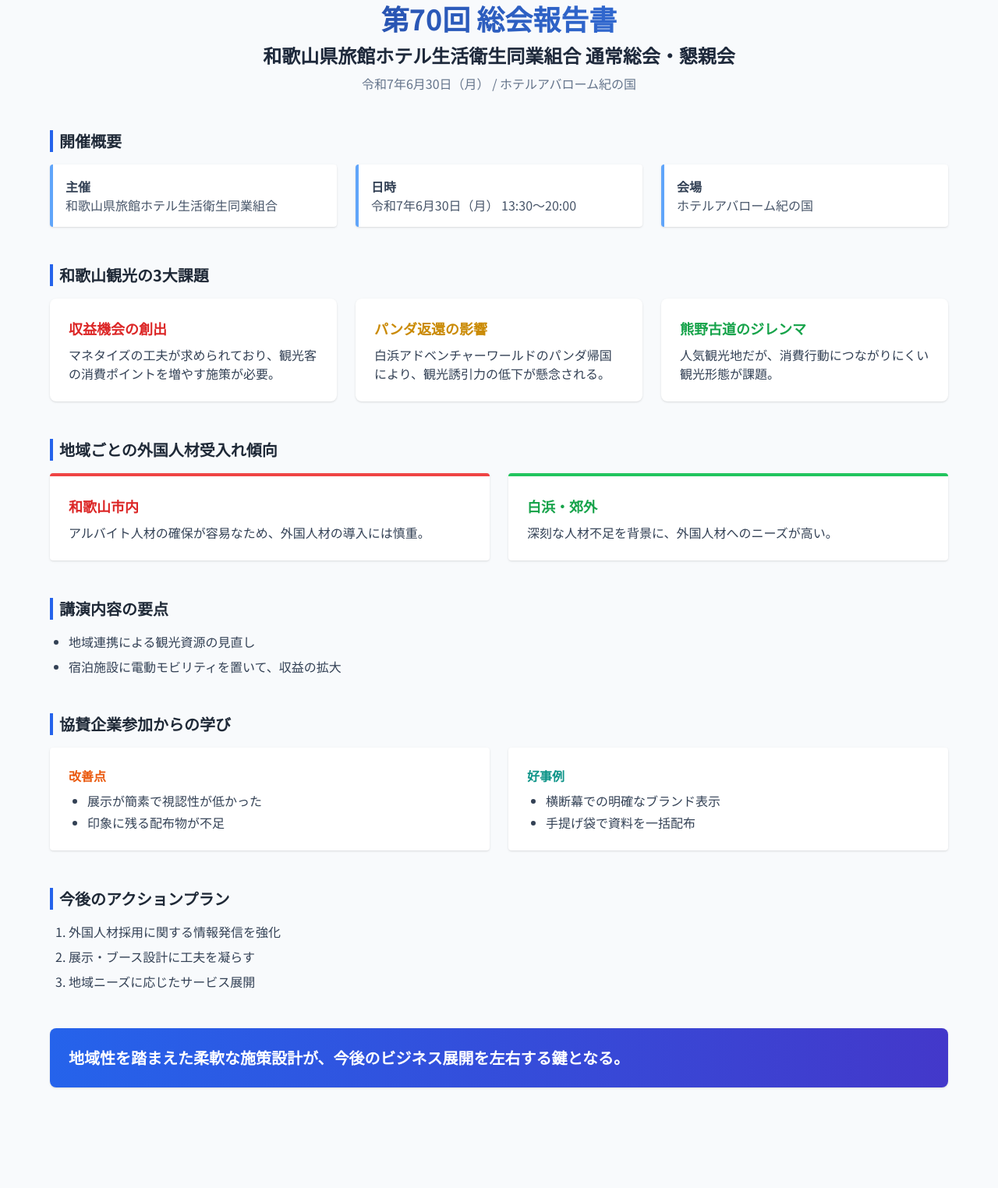
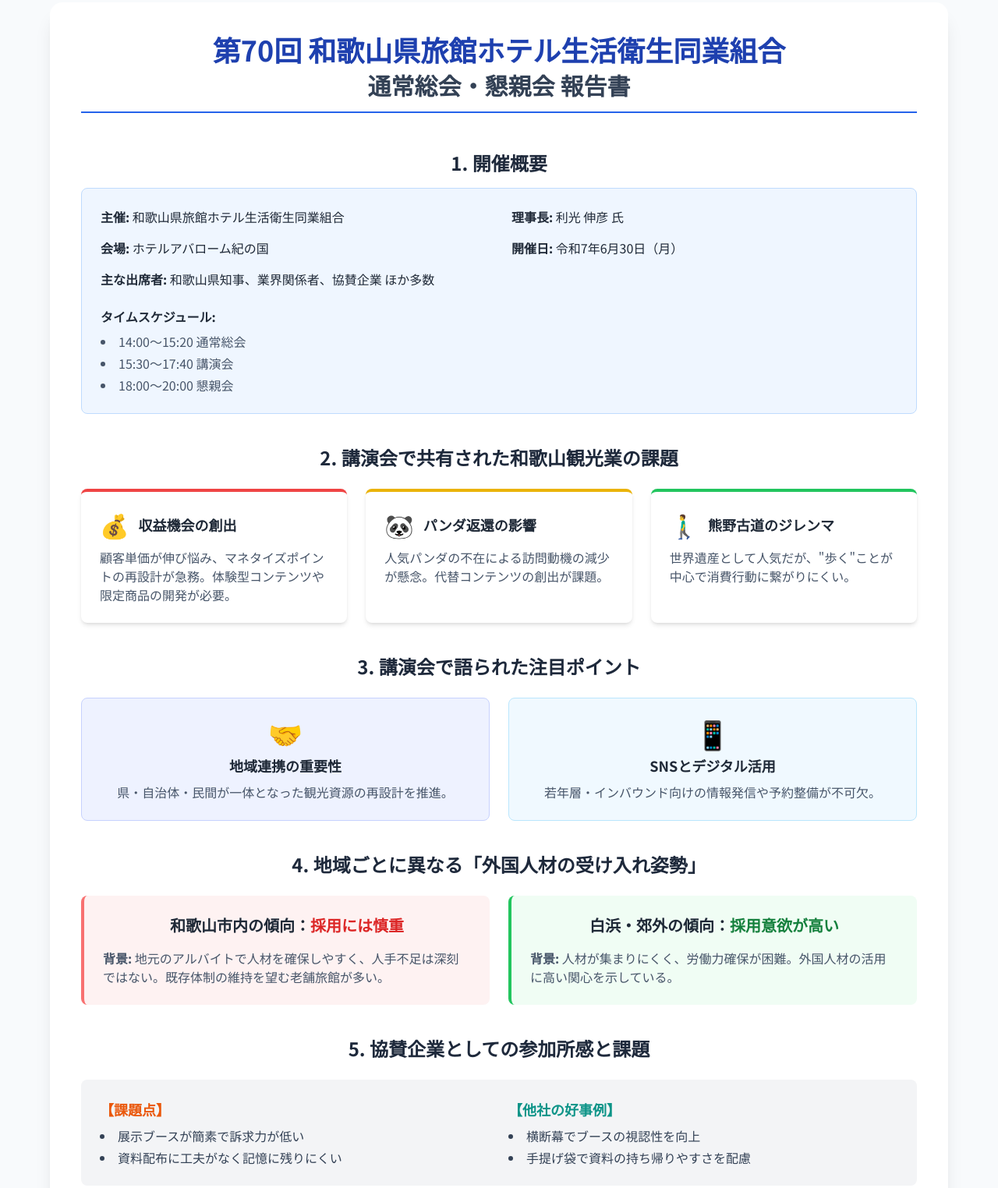
Before and after one commit to customergroupinc/wakayamazenryoren0630, a plain HTML site: page index.html in a window 1280 px wide. Shown: the part 29-1553 px from the top of the page at 78% size. Before the commit the page ends 1504 px from the top, so only its background shows below. Drawn offline with nearby package versions, Linux system fonts and the light colour scheme.

Commit message:
Update index.html

```diff
--- a/index.html
+++ b/index.html
@@ -3,130 +3,161 @@
 <head>
     <meta charset="UTF-8">
     <meta name="viewport" content="width=device-width, initial-scale=1.0">
-  <title>第70回 和歌山県旅館ホテル生活衛生同業組合 総会報告</title>
+    <title>第70回 和歌山県旅館ホテル生活衛生同業組合 通常総会・懇親会 報告書</title>
     <script src="https://cdn.tailwindcss.com"></script>
     <link href="https://fonts.googleapis.com/css2?family=Inter:wght@400;600;700&family=Noto+Sans+JP:wght@400;700&display=swap" rel="stylesheet">
     <style>
         body {
             font-family: 'Noto Sans JP', 'Inter', sans-serif;
         }
-    .gradient-text {
-      background: linear-gradient(to right, #1e3a8a, #3b82f6);
-      -webkit-background-clip: text;
-      -webkit-text-fill-color: transparent;
-      background-clip: text;
-      text-fill-color: transparent;
-    }
     </style>
 </head>
 <body class="bg-slate-50 text-gray-800 p-4 sm:p-6 md:p-8">
-  <div class="max-w-6xl mx-auto">
+    <div class="max-w-6xl mx-auto bg-white rounded-2xl shadow-xl p-6 md:p-10">
         <!-- ヘッダー -->
-    <header class="text-center mb-12">
-      <h1 class="text-4xl font-bold gradient-text mb-3">第70回 総会報告書</h1>
-      <h2 class="text-2xl font-bold text-slate-800">和歌山県旅館ホテル生活衛生同業組合 通常総会・懇親会</h2>
-      <p class="text-slate-500 mt-2">令和7年6月30日（月） / ホテルアバローム紀の国</p>
+        <header class="text-center mb-8 md:mb-12 border-b-2 border-blue-600 pb-4">
+            <h1 class="text-2xl sm:text-3xl md:text-4xl font-bold text-blue-800 mb-2">第70回 和歌山県旅館ホテル生活衛生同業組合</h1>
+            <h2 class="text-xl sm:text-2xl md:text-3xl font-bold text-slate-700">通常総会・懇親会 報告書</h2>
         </header>
 
         <!-- 開催概要 -->
-    <section class="mb-12">
-      <h3 class="text-xl font-bold mb-4 border-l-4 border-blue-600 pl-2">開催概要</h3>
-      <div class="grid grid-cols-1 md:grid-cols-2 lg:grid-cols-3 gap-6">
-        <div class="bg-white rounded shadow p-4 border-l-4 border-blue-400">
-          <p class="font-bold text-slate-700">主催</p>
-          <p class="text-slate-600">和歌山県旅館ホテル生活衛生同業組合</p>
-        </div>
-        <div class="bg-white rounded shadow p-4 border-l-4 border-blue-400">
-          <p class="font-bold text-slate-700">日時</p>
-          <p class="text-slate-600">令和7年6月30日（月） 13:30〜20:00</p>
-        </div>
-        <div class="bg-white rounded shadow p-4 border-l-4 border-blue-400">
-          <p class="font-bold text-slate-700">会場</p>
-          <p class="text-slate-600">ホテルアバローム紀の国</p>
-        </div>
-      </div>
-    </section>
-
-    <!-- 3大課題 -->
-    <section class="mb-12">
-      <h3 class="text-xl font-bold mb-4 border-l-4 border-blue-600 pl-2">和歌山観光の3大課題</h3>
-      <div class="grid grid-cols-1 md:grid-cols-3 gap-6">
-        <div class="bg-white p-6 rounded-lg shadow">
-          <h4 class="text-lg font-bold text-red-600 mb-2">収益機会の創出</h4>
-          <p class="text-slate-700">マネタイズの工夫が求められており、観光客の消費ポイントを増やす施策が必要。</p>
-        </div>
-        <div class="bg-white p-6 rounded-lg shadow">
-          <h4 class="text-lg font-bold text-yellow-600 mb-2">パンダ返還の影響</h4>
-          <p class="text-slate-700">白浜アドベンチャーワールドのパンダ帰国により、観光誘引力の低下が懸念される。</p>
-        </div>
-        <div class="bg-white p-6 rounded-lg shadow">
-          <h4 class="text-lg font-bold text-green-600 mb-2">熊野古道のジレンマ</h4>
-          <p class="text-slate-700">人気観光地だが、消費行動につながりにくい観光形態が課題。</p>
-        </div>
-      </div>
-    </section>
-
-    <!-- 地域ごとの外国人材意識 -->
-    <section class="mb-12">
-      <h3 class="text-xl font-bold mb-4 border-l-4 border-blue-600 pl-2">地域ごとの外国人材受入れ傾向</h3>
-      <div class="grid grid-cols-1 md:grid-cols-2 gap-6">
-        <div class="bg-white p-6 rounded shadow border-t-4 border-red-500">
-          <h4 class="text-lg font-bold text-red-600 mb-2">和歌山市内</h4>
-          <p class="text-slate-700">アルバイト人材の確保が容易なため、外国人材の導入には慎重。</p>
-        </div>
-        <div class="bg-white p-6 rounded shadow border-t-4 border-green-500">
-          <h4 class="text-lg font-bold text-green-600 mb-2">白浜・郊外</h4>
-          <p class="text-slate-700">深刻な人材不足を背景に、外国人材へのニーズが高い。</p>
-        </div>
-      </div>
-    </section>
-
-    <!-- 講演内容 -->
-    <section class="mb-12">
-      <h3 class="text-xl font-bold mb-4 border-l-4 border-blue-600 pl-2">講演内容の要点</h3>
-      <ul class="list-disc pl-6 text-slate-700 space-y-2">
-        <li>地域連携による観光資源の見直し</li>
-        <li>宿泊施設に電動モビリティを置いて、収益の拡大</li>
-      </ul>
-    </section>
-
-    <!-- 協賛企業としての学び -->
-    <section class="mb-12">
-      <h3 class="text-xl font-bold mb-4 border-l-4 border-blue-600 pl-2">協賛企業参加からの学び</h3>
-      <div class="grid grid-cols-1 md:grid-cols-2 gap-6">
-        <div class="bg-white p-6 rounded shadow">
-          <h4 class="font-bold text-orange-600 mb-2">改善点</h4>
-          <ul class="list-disc pl-6 text-slate-700 space-y-1">
-            <li>展示が簡素で視認性が低かった</li>
-            <li>印象に残る配布物が不足</li>
-          </ul>
-        </div>
-        <div class="bg-white p-6 rounded shadow">
-          <h4 class="font-bold text-teal-600 mb-2">好事例</h4>
-          <ul class="list-disc pl-6 text-slate-700 space-y-1">
-            <li>横断幕での明確なブランド表示</li>
-            <li>手提げ袋で資料を一括配布</li>
+        <section class="mb-10">
+            <h3 class="text-2xl font-bold text-slate-800 mb-4 text-center">1. 開催概要</h3>
+            <div class="bg-blue-50 border border-blue-200 rounded-lg p-6 grid grid-cols-1 md:grid-cols-2 gap-x-8 gap-y-4">
+                <div><strong>主催:</strong> 和歌山県旅館ホテル生活衛生同業組合</div>
+                <div><strong>理事長:</strong> 利光 伸彦 氏</div>
+                <div><strong>会場:</strong> ホテルアバローム紀の国</div>
+                <div><strong>開催日:</strong> 令和7年6月30日（月）</div>
+                <div class="md:col-span-2"><strong>主な出席者:</strong> 和歌山県知事、業界関係者、協賛企業 ほか多数</div>
+                <div class="md:col-span-2 pt-2">
+                    <h4 class="font-semibold mb-2">タイムスケジュール:</h4>
+                    <ul class="list-disc list-inside space-y-1 text-slate-600">
+                        <li>14:00～15:20 通常総会</li>
+                        <li>15:30～17:40 講演会</li>
+                        <li>18:00～20:00 懇親会</li>
                     </ul>
                 </div>
             </div>
         </section>
 
-    <!-- 今後のアクション -->
-    <section class="mb-12">
-      <h3 class="text-xl font-bold mb-4 border-l-4 border-blue-600 pl-2">今後のアクションプラン</h3>
-      <ol class="list-decimal pl-6 text-slate-700 space-y-2">
-        <li>外国人材採用に関する情報発信を強化</li>
-        <li>展示・ブース設計に工夫を凝らす</li>
-        <li>地域ニーズに応じたサービス展開</li>
-      </ol>
+        <!-- 和歌山観光業の課題 -->
+        <section class="mb-10">
+            <h3 class="text-2xl font-bold text-slate-800 mb-6 text-center">2. 講演会で共有された和歌山観光業の課題</h3>
+            <div class="grid grid-cols-1 md:grid-cols-3 gap-6">
+                <div class="bg-white p-6 rounded-lg shadow-md border-t-4 border-red-500">
+                    <div class="flex items-center mb-3">
+                        <span class="text-3xl mr-3">💰</span>
+                        <h4 class="text-lg font-bold">収益機会の創出</h4>
+                    </div>
+                    <p class="text-slate-600">顧客単価が伸び悩み、マネタイズポイントの再設計が急務。体験型コンテンツや限定商品の開発が必要。</p>
+                </div>
+                <div class="bg-white p-6 rounded-lg shadow-md border-t-4 border-yellow-500">
+                    <div class="flex items-center mb-3">
+                        <span class="text-3xl mr-3">🐼</span>
+                        <h4 class="text-lg font-bold">パンダ返還の影響</h4>
+                    </div>
+                    <p class="text-slate-600">人気パンダの不在による訪問動機の減少が懸念。代替コンテンツの創出が課題。</p>
+                </div>
+                <div class="bg-white p-6 rounded-lg shadow-md border-t-4 border-green-500">
+                    <div class="flex items-center mb-3">
+                        <span class="text-3xl mr-3">🚶‍♂️</span>
+                        <h4 class="text-lg font-bold">熊野古道のジレンマ</h4>
+                    </div>
+                    <p class="text-slate-600">世界遺産として人気だが、"歩く"ことが中心で消費行動に繋がりにくい。</p>
+                </div>
+            </div>
         </section>
 
-    <!-- 結論 -->
-    <section class="mb-12">
-      <div class="bg-gradient-to-r from-blue-600 to-indigo-700 text-white p-6 rounded-lg shadow">
-        <p class="text-xl font-bold">地域性を踏まえた柔軟な施策設計が、今後のビジネス展開を左右する鍵となる。</p>
+        <!-- 講演会の注目ポイント -->
+        <section class="mb-10">
+            <h3 class="text-2xl font-bold text-slate-800 mb-6 text-center">3. 講演会で語られた注目ポイント</h3>
+            <div class="flex flex-col md:flex-row justify-center gap-6">
+                 <div class="bg-indigo-50 border border-indigo-200 rounded-lg p-6 flex-1 text-center">
+                    <div class="text-4xl mb-2">🤝</div>
+                    <h4 class="text-lg font-bold">地域連携の重要性</h4>
+                    <p class="text-slate-600 mt-2">県・自治体・民間が一体となった観光資源の再設計を推進。</p>
+                </div>
+                <div class="bg-sky-50 border border-sky-200 rounded-lg p-6 flex-1 text-center">
+                    <div class="text-4xl mb-2">📱</div>
+                    <h4 class="text-lg font-bold">SNSとデジタル活用</h4>
+                    <p class="text-slate-600 mt-2">若年層・インバウンド向けの情報発信や予約整備が不可欠。</p>
+                </div>
             </div>
         </section>
+
+        <!-- 外国人材の受け入れ姿勢 -->
+        <section class="mb-10">
+            <h3 class="text-2xl font-bold text-slate-800 mb-6 text-center">4. 地域ごとに異なる「外国人材の受け入れ姿勢」</h3>
+            <div class="grid grid-cols-1 md:grid-cols-2 gap-6">
+                <div class="bg-red-50 p-6 rounded-lg border-l-4 border-red-400">
+                    <h4 class="text-xl font-bold text-center mb-4">和歌山市内の傾向：<span class="text-red-600">採用には慎重</span></h4>
+                    <p class="text-slate-600"><strong>背景:</strong> 地元のアルバイトで人材を確保しやすく、人手不足は深刻ではない。既存体制の維持を望む老舗旅館が多い。</p>
+                </div>
+                <div class="bg-green-50 p-6 rounded-lg border-l-4 border-green-500">
+                    <h4 class="text-xl font-bold text-center mb-4">白浜・郊外の傾向：<span class="text-green-700">採用意欲が高い</span></h4>
+                    <p class="text-slate-600"><strong>背景:</strong> 人材が集まりにくく、労働力確保が困難。外国人材の活用に高い関心を示している。</p>
+                </div>
+            </div>
+        </section>
+
+        <!-- 参加所感と課題 -->
+        <section class="mb-10">
+            <h3 class="text-2xl font-bold text-slate-800 mb-6 text-center">5. 協賛企業としての参加所感と課題</h3>
+            <div class="bg-gray-100 p-6 rounded-lg">
+                <div class="grid grid-cols-1 md:grid-cols-2 gap-6">
+                    <div>
+                        <h4 class="font-bold text-lg text-orange-600 mb-2">【課題点】</h4>
+                        <ul class="list-disc list-inside space-y-1 text-slate-700">
+                            <li>展示ブースが簡素で訴求力が低い</li>
+                            <li>資料配布に工夫がなく記憶に残りにくい</li>
+                        </ul>
+                    </div>
+                    <div>
+                        <h4 class="font-bold text-lg text-teal-600 mb-2">【他社の好事例】</h4>
+                        <ul class="list-disc list-inside space-y-1 text-slate-700">
+                            <li>横断幕でブースの視認性を向上</li>
+                            <li>手提げ袋で資料の持ち帰りやすさを配慮</li>
+                        </ul>
+                    </div>
+                </div>
+            </div>
+        </section>
+
+        <!-- 今後のアクションプラン -->
+        <section class="mb-10">
+            <h3 class="text-2xl font-bold text-slate-800 mb-6 text-center">6. 今後のアクションプラン</h3>
+            <div class="space-y-4">
+                <div class="flex items-start bg-blue-50 p-4 rounded-lg">
+                    <div class="text-2xl mr-4">📢</div>
+                    <div>
+                        <h4 class="font-bold">外国人材制度の情報発信強化</h4>
+                        <p class="text-slate-600">特定技能制度や採用事例を、業界団体や事業者へ継続的に説明。</p>
+                    </div>
+                </div>
+                <div class="flex items-start bg-blue-50 p-4 rounded-lg">
+                    <div class="text-2xl mr-4">🎨</div>
+                    <div>
+                        <h4 class="font-bold">PR・展示手法のアップデート</h4>
+                        <p class="text-slate-600">横断幕や手提げ袋などを活用し、訴求力の高いブース作りを目指す。</p>
+                    </div>
+                </div>
+                <div class="flex items-start bg-blue-50 p-4 rounded-lg">
+                    <div class="text-2xl mr-4">🗺️</div>
+                    <div>
+                        <h4 class="font-bold">地域別戦略の設計</h4>
+                        <p class="text-slate-600">和歌山市内と白浜エリアの異なるニーズに最適化した提案を準備。</p>
+                    </div>
+                </div>
+            </div>
+        </section>
+
+        <!-- まとめ -->
+        <footer class="mt-8">
+            <div class="bg-blue-800 text-white p-6 rounded-lg text-center">
+                <h3 class="text-2xl font-bold mb-2">まとめ</h3>
+                <p>県の構造的課題を把握し、今後の営業戦略を具体化する貴重な機会となった。特に、セミナー形式での営業アプローチは有効な手法であると確信した。</p>
+            </div>
+        </footer>
     </div>
 </body>
 </html>
```
Lines whose indentation alone changed are shown as unchanged.
